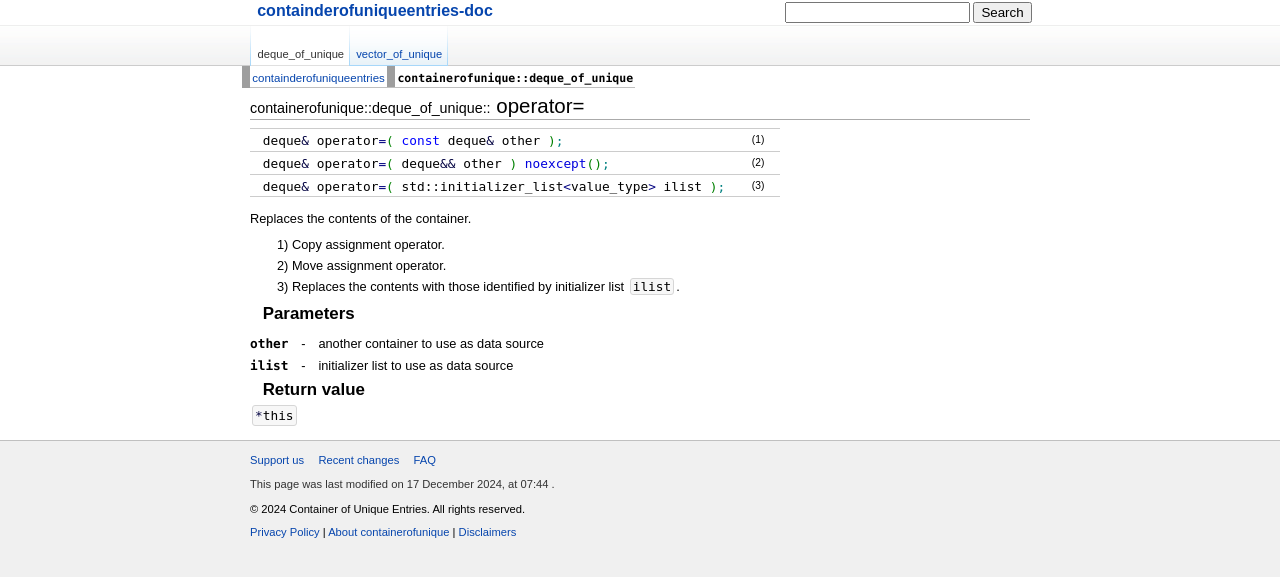
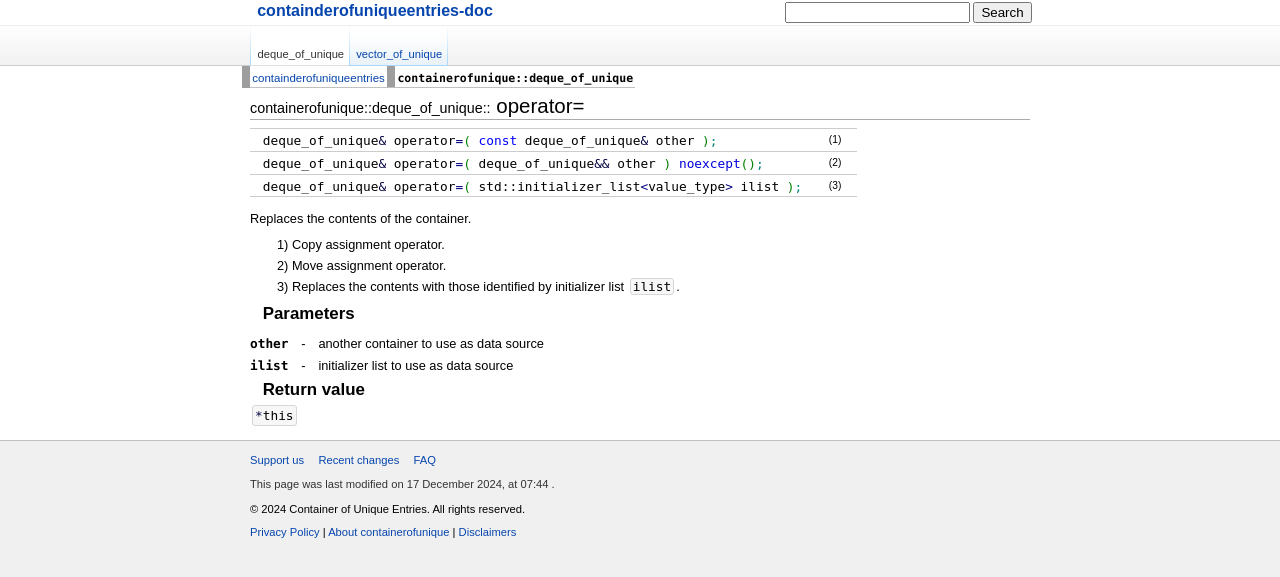
Before and after one commit to Huanhuan-Jiang/containerofuniqueelements.github.io, a Jekyll site: the page built from _docs/deque_of_unique/operator=.html, in a window 1280 px wide. Shown: the top 577 px of the page. Built offline with Jekyll 4.4.1, drawn with Linux system fonts in a browser that asks for light colours; some web fonts are replaced; grey boxes are pictures that could not be loaded.

Commit message:
Update operator=

```diff
--- a/_docs/deque_of_unique/operator=.html
+++ b/_docs/deque_of_unique/operator=.html
@@ -9,10 +9,13 @@ title: operator=
       <td>
         <div>
           <span class="mw-geshi cpp source-cpp"
-            >deque<span class="sy3">&amp;</span> operator<span class="sy1"
+            >deque_of_unique<span class="sy3">&amp;</span> operator<span
+              class="sy1"
               >=</span
             ><span class="br0">(</span>
-            <span class="kw4">const</span> deque<span class="sy3">&amp;</span>
+            <span class="kw4">const</span> deque_of_unique<span class="sy3"
+              >&amp;</span
+            >
             other <span class="br0">)</span><span class="sy4">;</span></span
           >
         </div>
@@ -25,9 +28,12 @@ title: operator=
       <td>
         <div>
           <span class="mw-geshi cpp source-cpp"
-            >deque<span class="sy3">&amp;</span> operator<span class="sy1"
+            >deque_of_unique<span class="sy3">&amp;</span> operator<span
+              class="sy1"
               >=</span
-            ><span class="br0">(</span> deque<span class="sy3">&amp;&amp;</span>
+            ><span class="br0">(</span> deque_of_unique<span class="sy3"
+              >&amp;&amp;</span
+            >
             other <span class="br0">)</span> <span class="kw1">noexcept</span
             ><span class="br0">(</span><span class="br0">)</span
             ><span class="sy4">;</span></span
@@ -42,7 +48,8 @@ title: operator=
       <td>
         <div>
           <span class="mw-geshi cpp source-cpp"
-            >deque<span class="sy3">&amp;</span> operator<span class="sy1"
+            >deque_of_unique<span class="sy3">&amp;</span> operator<span
+              class="sy1"
               >=</span
             ><span class="br0">(</span>
             <span class="kw964"
```
